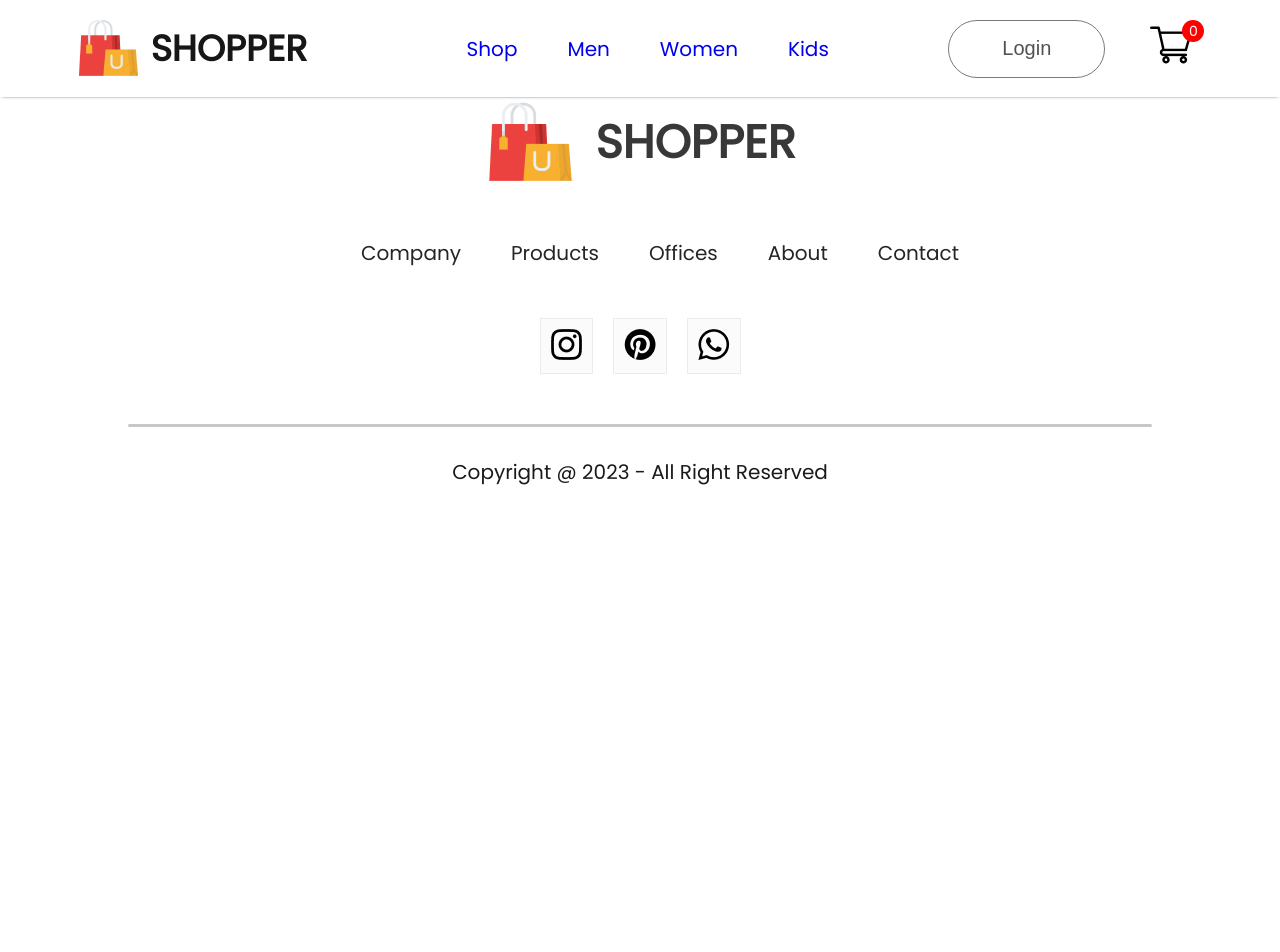
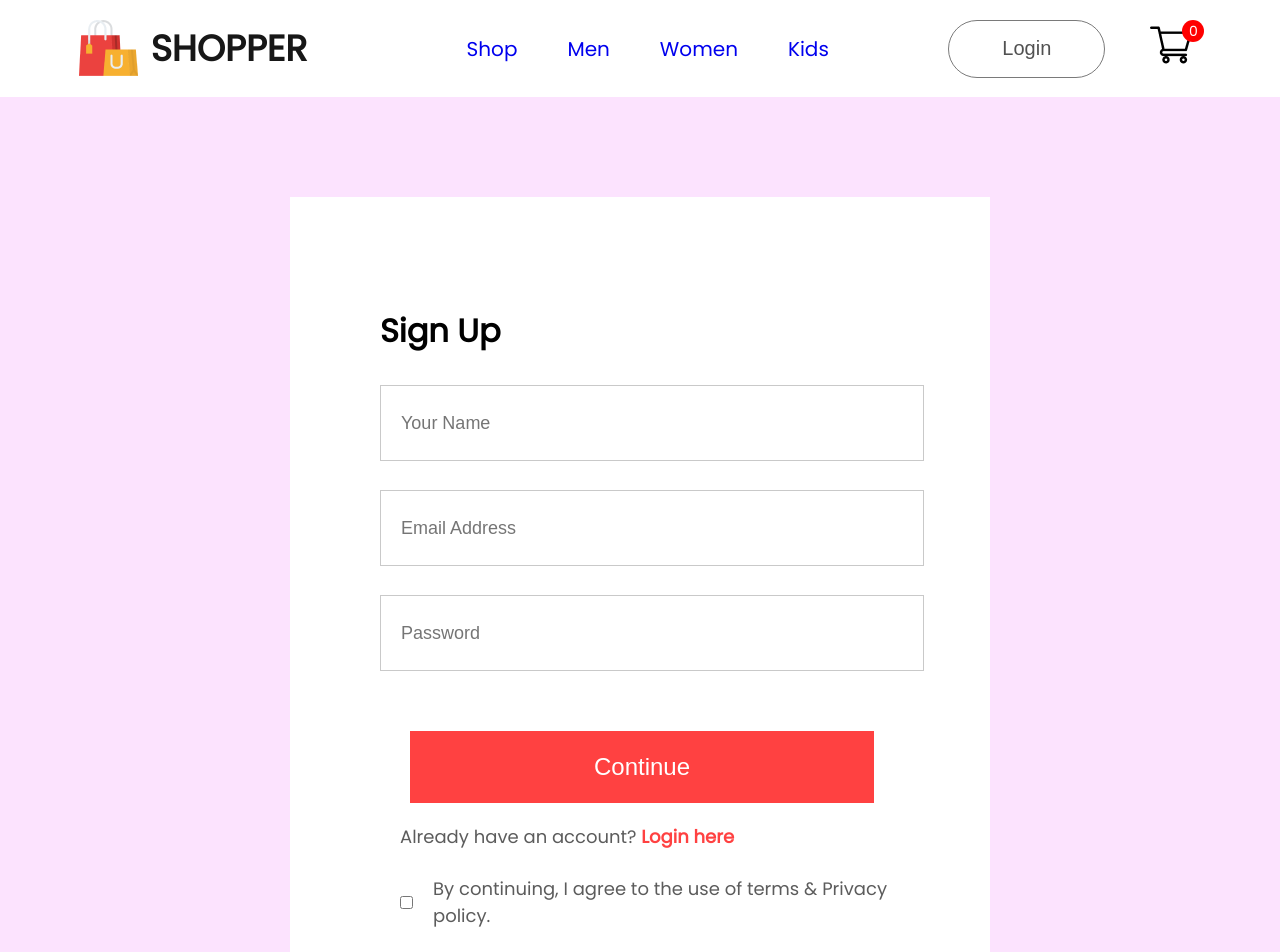
Before and after one commit to JanithKE/E-Commerce-App, a React (Create React App) app: page /login in a window 1280 px wide. Shown: the top 952 px of the page. Before the commit the page ends 800 px from the top, so only its background shows below. Built offline with nearby package versions, Linux system fonts and the light colour scheme.

Commit message:
loginsignup ui completed

```diff
--- /dev/null
+++ b/src/Pages/CSS/LoginSignup.css
@@ -0,0 +1,81 @@
+
+.loginsignup{
+    width: 100%;
+    height: 100%;
+    background: #fce3fe;
+    padding-top: 100px ;
+    padding-bottom: 100px;
+    margin-bottom: 70px;
+
+}
+
+.loginsignup-container{
+    width: 580px;
+    height: 600px;
+    background: white;
+    margin: auto;
+    padding: 90px 60px;
+
+
+}
+
+.loginsignup-container h1{
+    margin: 20px 30px;
+}
+
+.loginsignup-fields{
+    display: flex;
+    flex-direction: column;
+    gap: 29px;
+    margin: 30px;
+
+}
+
+.loginsignup-fields input{
+    height: 72px;
+    width: 100%;
+    padding-left: 20px;
+    border: 1px solid #c9c9c9;
+    outline: none;
+    color: #5c5c5c;
+    font-size: 18px;
+
+}
+
+.loginsignup-container button{
+    width: 80%;
+    height: 72px;
+    color: white;
+    background: #ff4141;
+    margin-top: 30px;
+    margin-left: 60px;
+    border: none;
+    font-size: 24px;
+    font-weight: 500;
+    cursor: pointer;
+
+}
+
+.loginsignup-login{
+    margin-top: 20px;
+    color: #5c5c5c;
+    font-size: 18px;
+    font-weight: 500;
+    margin-left: 50px;
+}
+
+.loginsignup-login span{
+    color: #ff4141;
+    font-weight: 600;
+}
+
+.loginsignup-agree{
+    display: flex;
+    align-items: center;
+    margin-top: 25px;
+    gap: 20px;
+    color: #5c5c5c;
+    font-size: 18px;
+    font-weight: 500;
+    margin-left: 50px;
+}
--- a/src/Pages/LoginSignup.jsx
+++ b/src/Pages/LoginSignup.jsx
@@ -1,8 +1,36 @@
 import React from 'react'
+import './CSS/LoginSignup.css'
 
 const LoginSignup = () => {
   return (
-    <div>
+    <div className='loginsignup'>
+
+      <div className="loginsignup-container">
+
+        <h1>Sign Up</h1>
+
+        <div className="loginsignup-fields">
+
+          <input type="text" placeholder='Your Name' />
+          <input type="email" placeholder='Email Address' />
+          <input type="password" placeholder='Password' />
+        </div>
+
+        <button>Continue</button>
+
+        <p className="loginsignup-login">
+          Already have an account? <span>Login here</span>
+        </p>
+
+        <div className="loginsignup-agree">
+
+          <input type="checkbox" name='' id='' />
+          <p>By continuing, I agree to the use of terms & Privacy policy. </p>
+
+        </div>
+
+
+      </div>
 
     </div>
   )
```
